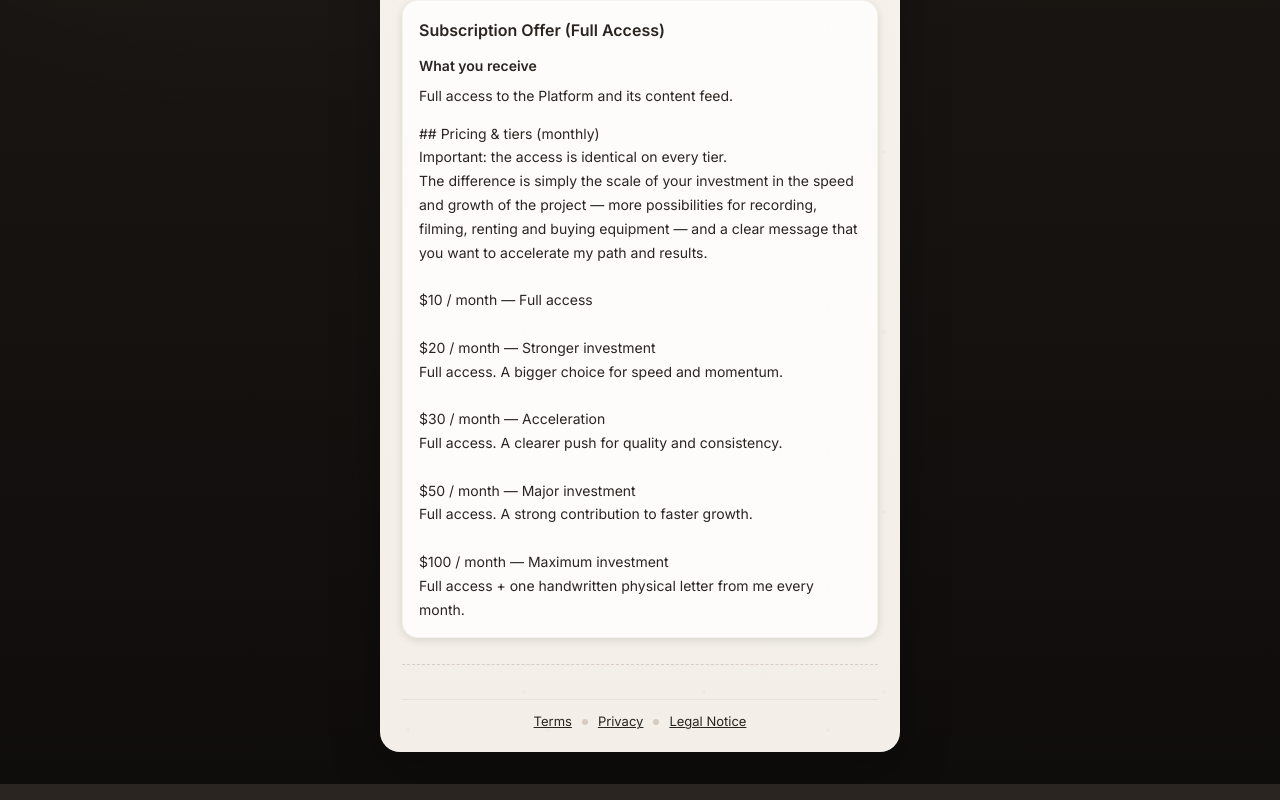
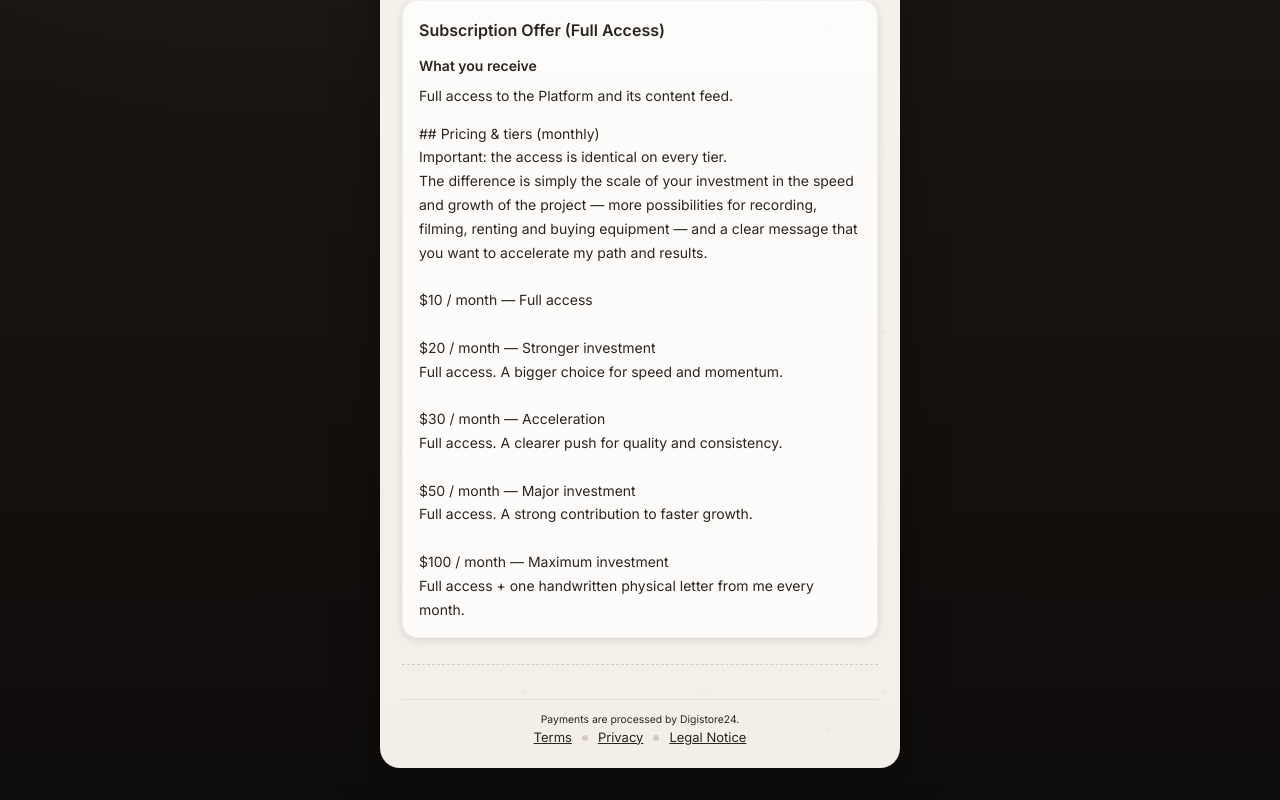
Before and after one commit to akartoperations-cmd/house-of-kareevsky, a Next.js app: page /welcome in a window 1280 px wide. Shown: the part 870-1670 px from the top of the page. Built offline with nearby package versions, Linux system fonts and the light colour scheme; no server answers.

Commit message:
Add Digistore24 payment notice to Welcome and Thank You
Co-authored-by: Adilet Imankariev <akartoperations-cmd@users.noreply.github.com>

```diff
--- a/app/thank-you/page.tsx
+++ b/app/thank-you/page.tsx
@@ -148,7 +148,7 @@ export default function ThankYouPage() {
 
         <div className="welcome-footer">
           <div className="welcome-footer__links">
-            <small>The debit will be performed by Digistore24.com</small>
+            <small>Payments are processed by Digistore24.</small>
           </div>
           <div className="welcome-footer__links">
             <Link href="/terms" className="welcome-link">
--- a/app/welcome/page.tsx
+++ b/app/welcome/page.tsx
@@ -301,6 +301,9 @@ export default function WelcomePage() {
 
         <div className="welcome-footer">
           <div className="welcome-footer__links">
+            <small>Payments are processed by Digistore24.</small>
+          </div>
+          <div className="welcome-footer__links">
             <Link href="/terms" className="welcome-link">
               Terms
             </Link>
```
